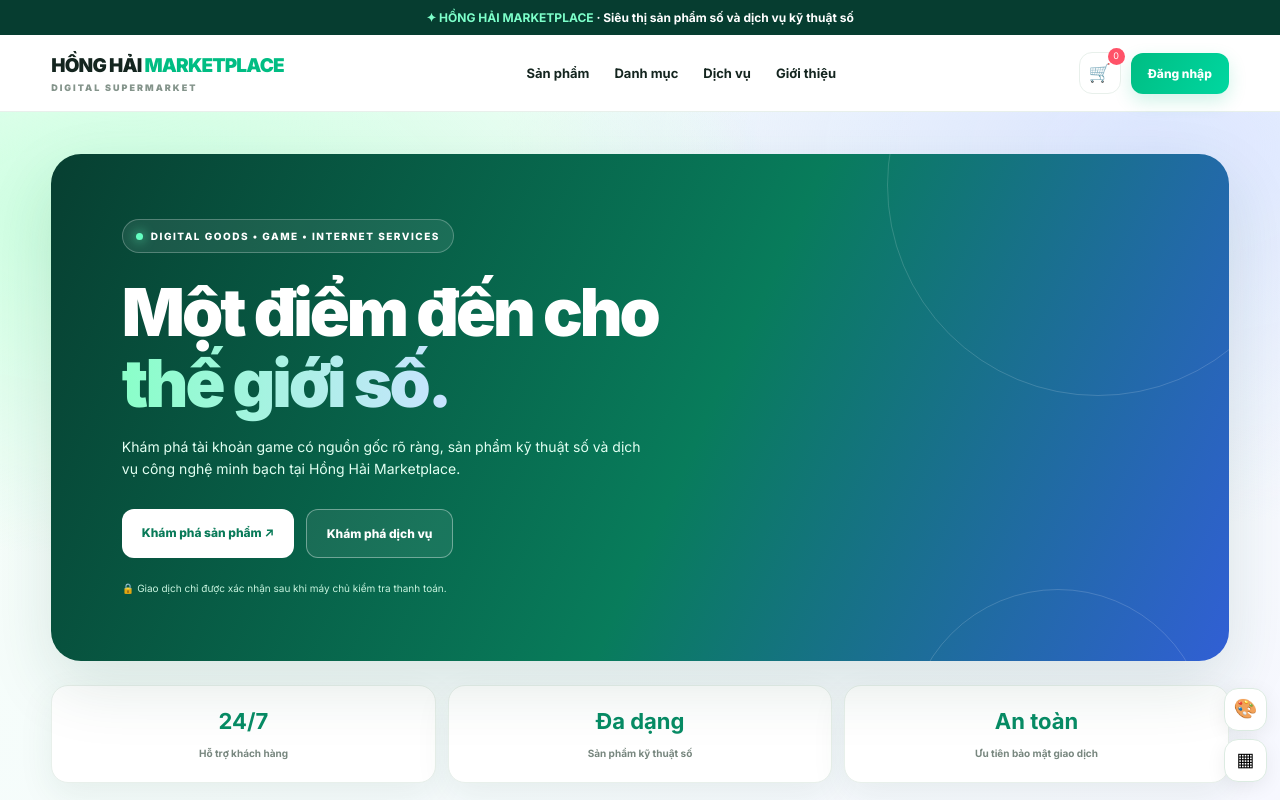
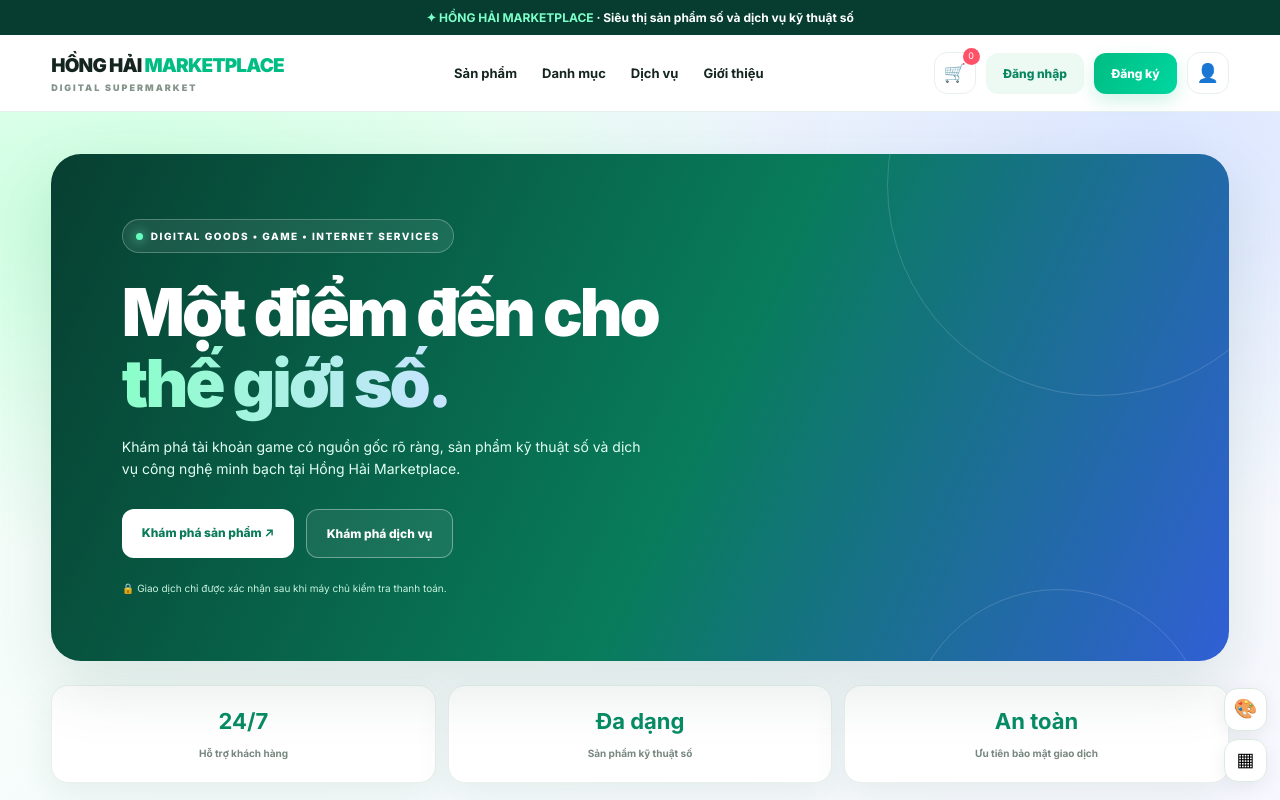
Before and after one commit to honghaimmo/honghaimedia, a website: page index.html in a window 1280 px wide. Shown: the top 800 px of the page. Drawn offline with Linux system fonts and the light colour scheme.

Commit message:
Update index.html

```diff
--- a/index.html
+++ b/index.html
@@ -442,7 +442,9 @@
    <button class="iconbtn" onclick="openCart()" aria-label="Giỏ hàng" style="position:relative">
     🛒 <span id="cartCount" class="cart-count">0</span>
    </button>
-   <a class="btn btn-green" href="./login.html">Đăng nhập</a>
+   <button class="btn btn-light" onclick="openAccount('login')">Đăng nhập</button>
+<button class="btn btn-green" onclick="openAccount('register')">Đăng ký</button>
+<button class="iconbtn" onclick="openAccount('profile')" title="Tài khoản">👤</button>
    <button class="iconbtn mobilemenu" onclick="document.getElementById('categories').scrollIntoView()">☰</button>
   </div>
  </div>
```
